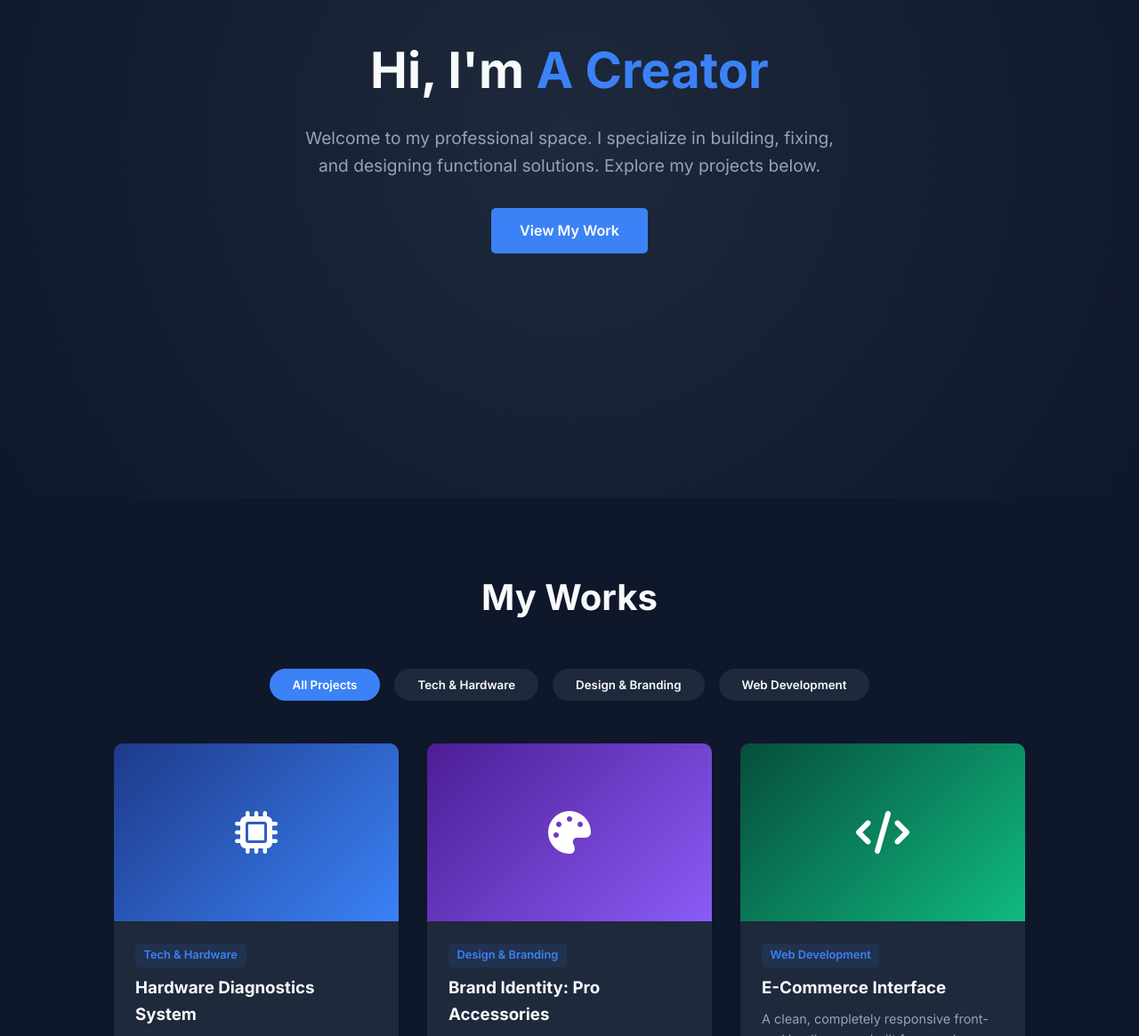
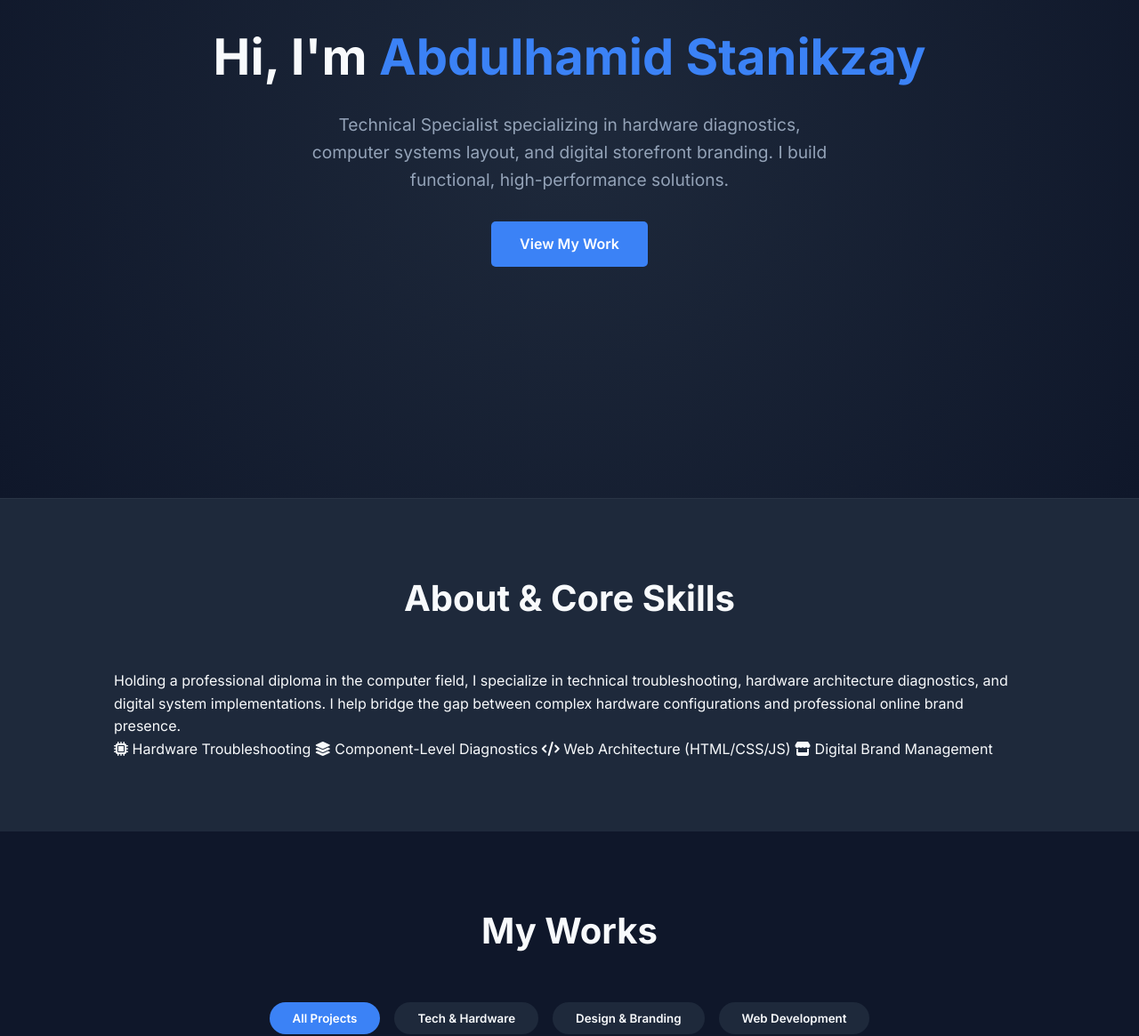
Before and after one commit to AbdulHamid-Stanikzay/hamid, a plain HTML site: page index.html in a window 1280 px wide. Shown: the part 240-1405 px from the top of the page at 89% size. Drawn offline with Linux system fonts and the light colour scheme.

Commit message:
Update personal information and add skills section

```diff
--- a/index.html
+++ b/index.html
@@ -26,10 +26,25 @@
     </nav>
 
     <header>
-        <h1>Hi, I'm <span>A Creator</span></h1>
-        <p>Welcome to my professional space. I specialize in building, fixing, and designing functional solutions. Explore my projects below.</p>
+        <h1>Hi, I'm <span>Abdulhamid Stanikzay</span></h1>
+        <p>Technical Specialist specializing in hardware diagnostics, computer systems layout, and digital storefront branding. I build functional, high-performance solutions.</p>
         <a href="#works" class="btn">View My Work</a>
     </header>
+
+    <section id="about" style="background-color: var(--bg-secondary); border-top: 1px solid rgba(255,255,255,0.05);">
+        <h2>About & Core Skills</h2>
+        <div class="about-container">
+            <p class="about-bio">
+                Holding a professional diploma in the computer field, I specialize in technical troubleshooting, hardware architecture diagnostics, and digital system implementations. I help bridge the gap between complex hardware configurations and professional online brand presence.
+            </p>
+            <div class="skills-grid">
+                <span class="skill-badge"><i class="fas fa-microchip"></i> Hardware Troubleshooting</span>
+                <span class="skill-badge"><i class="fas fa-layer-group"></i> Component-Level Diagnostics</span>
+                <span class="skill-badge"><i class="fas fa-code"></i> Web Architecture (HTML/CSS/JS)</span>
+                <span class="skill-badge"><i class="fas fa-store"></i> Digital Brand Management</span>
+            </div>
+        </div>
+    </section>
 
     <section id="works">
         <h2>My Works</h2>
```
